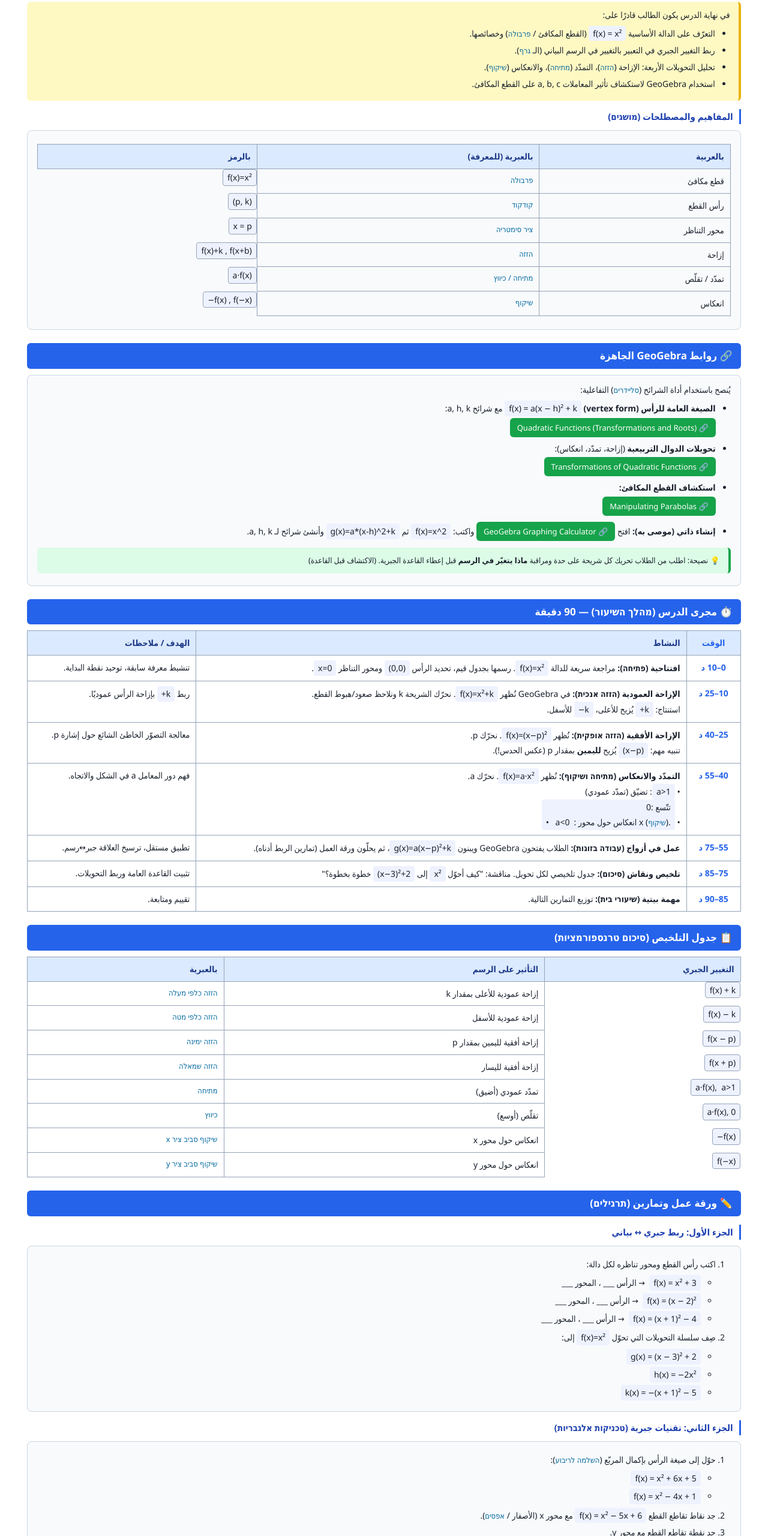
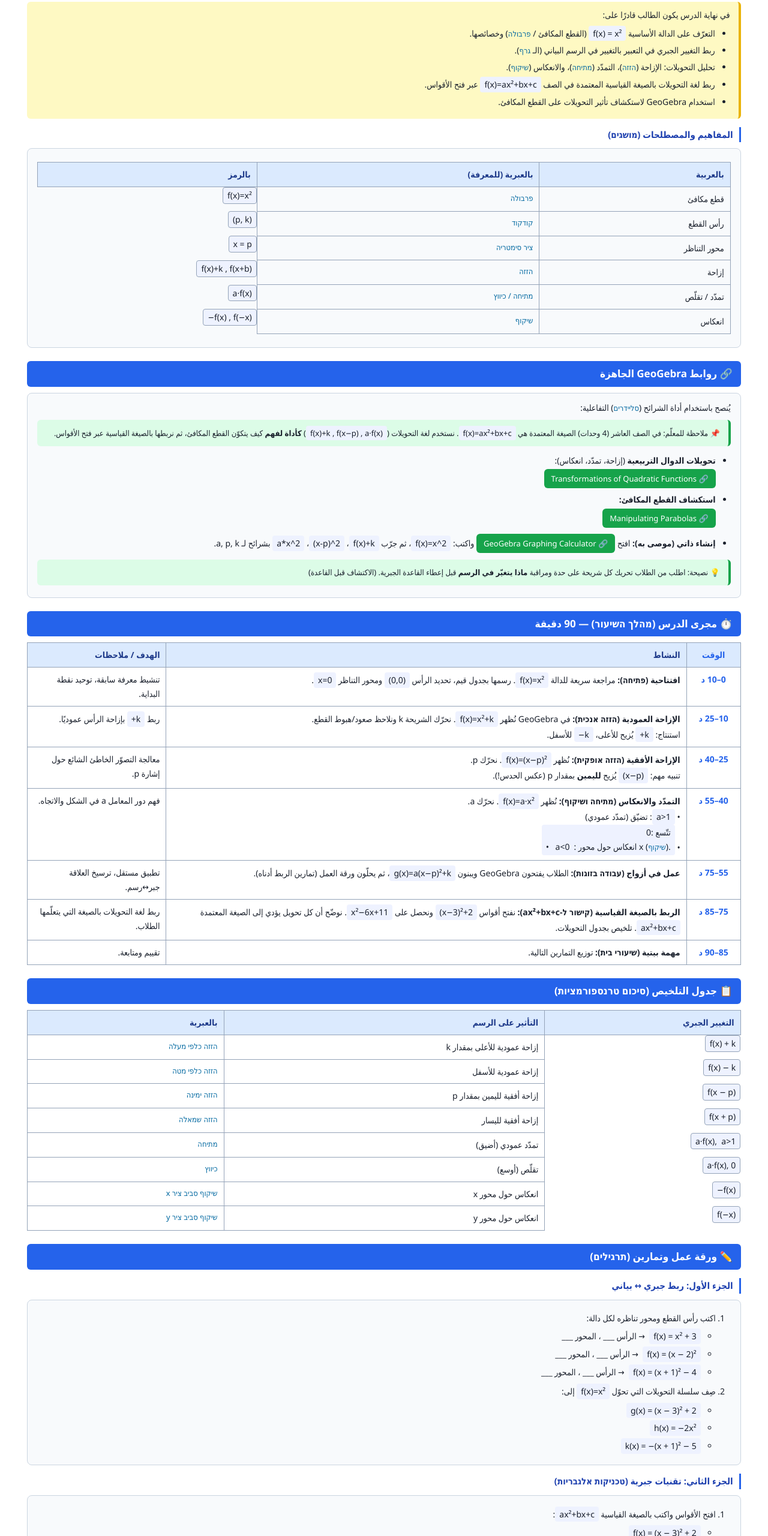
Before and after one commit to pccomplex/math, a plain HTML site: page lesson-plan.html in a window 1280 px wide. Shown: the part 239-2800 px from the top of the page at 60% size. Drawn offline with Linux system fonts and the light colour scheme.

Commit message:
Align lesson with grade 10 standard form ax2+bx+c; transformations as tool, link via expanding brackets

```diff
--- a/lesson-plan.html
+++ b/lesson-plan.html
@@ -68,8 +68,9 @@
         <ul>
             <li>التعرّف على الدالة الأساسية <span class="math">f(x) = x²</span> (القطع المكافئ / <span class="heb">פרבולה</span>) وخصائصها.</li>
             <li>ربط التغيير الجبري في التعبير بالتغيير في الرسم البياني (الـ <span class="heb">גרף</span>).</li>
-            <li>تحليل التحويلات الأربعة: الإزاحة (<span class="heb">הזזה</span>)، التمدّد (<span class="heb">מתיחה</span>)، والانعكاس (<span class="heb">שיקוף</span>).</li>
-            <li>استخدام GeoGebra لاستكشاف تأثير المعاملات a, b, c على القطع المكافئ.</li>
+            <li>تحليل التحويلات: الإزاحة (<span class="heb">הזזה</span>)، التمدّد (<span class="heb">מתיחה</span>)، والانعكاس (<span class="heb">שיקוף</span>).</li>
+            <li>ربط لغة التحويلات بالصيغة القياسية المعتمدة في الصف <span class="math">f(x)=ax²+bx+c</span> عبر فتح الأقواس.</li>
+            <li>استخدام GeoGebra لاستكشاف تأثير التحويلات على القطع المكافئ.</li>
         </ul>
     </div>
 
@@ -89,11 +90,12 @@
     <h2>🔗 روابط GeoGebra الجاهزة</h2>
     <div class="box">
         <p>يُنصح باستخدام أداة الشرائح (<span class="heb">סליידרים</span>) التفاعلية:</p>
+        <div class="tip" style="margin-bottom:12px;">
+            📌 ملاحظة للمعلّم: في الصف العاشر (4 وحدات) الصيغة المعتمدة هي <span class="math">f(x)=ax²+bx+c</span>.
+            نستخدم لغة التحويلات (<span class="math">f(x)+k , f(x−p) , a·f(x)</span>) <strong>كأداة لفهم</strong> كيف يتكوّن القطع المكافئ،
+            ثم نربطها بالصيغة القياسية عبر فتح الأقواس.
+        </div>
         <ul>
-            <li>
-                <strong>الصيغة العامة للرأس (vertex form)</strong> <span class="math">f(x) = a(x − h)² + k</span> مع شرائح a, h, k:<br>
-                <a class="ggb-link" href="https://www.geogebra.org/m/WwaynXpf" target="_blank">🔗 Quadratic Functions (Transformations and Roots)</a>
-            </li>
             <li>
                 <strong>تحويلات الدوال التربيعية</strong> (إزاحة، تمدّد، انعكاس):<br>
                 <a class="ggb-link" href="https://www.geogebra.org/m/f7naKJ3m" target="_blank">🔗 Transformations of Quadratic Functions</a>
@@ -105,7 +107,7 @@
             <li>
                 <strong>إنشاء ذاتي (موصى به):</strong> افتح
                 <a class="ggb-link" href="https://www.geogebra.org/graphing" target="_blank">🔗 GeoGebra Graphing Calculator</a>
-                واكتب: <span class="math">f(x)=x^2</span> ثم <span class="math">g(x)=a*(x-h)^2+k</span> وأنشئ شرائح لـ a, h, k.
+                واكتب: <span class="math">f(x)=x^2</span>، ثم جرّب <span class="math">f(x)+k</span>، <span class="math">(x-p)^2</span>، <span class="math">a*x^2</span> بشرائح لـ a, p, k.
             </li>
         </ul>
         <div class="tip">
@@ -143,8 +145,8 @@
         </tr>
         <tr>
             <td class="time-col">75–85 د</td>
-            <td><strong>تلخيص ونقاش (סיכום):</strong> جدول تلخيصي لكل تحويل. مناقشة: "كيف أحوّل <span class="math">x²</span> إلى <span class="math">(x−3)²+2</span> خطوة بخطوة؟"</td>
-            <td>تثبيت القاعدة العامة وربط التحويلات.</td>
+            <td><strong>الربط بالصيغة القياسية (קישור ל-ax²+bx+c):</strong> نفتح أقواس <span class="math">(x−3)²+2</span> ونحصل على <span class="math">x²−6x+11</span>. نوضّح أن كل تحويل يؤدي إلى الصيغة المعتمدة <span class="math">ax²+bx+c</span>. تلخيص بجدول التحويلات.</td>
+            <td>ربط لغة التحويلات بالصيغة التي يتعلّمها الطلاب.</td>
         </tr>
         <tr>
             <td class="time-col">85–90 د</td>
@@ -191,21 +193,21 @@
     <h3>الجزء الثاني: تقنيات جبرية (טכניקות אלגבריות)</h3>
     <div class="box">
         <ol>
-            <li>حوّل إلى صيغة الرأس بإكمال المربّع (<span class="heb">השלמה לריבוע</span>):
+            <li>افتح الأقواس واكتب بالصيغة القياسية <span class="math">ax²+bx+c</span>:
                 <ul>
-                    <li><span class="math">f(x) = x² + 6x + 5</span></li>
-                    <li><span class="math">f(x) = x² − 4x + 1</span></li>
+                    <li><span class="math">f(x) = (x − 3)² + 2</span></li>
+                    <li><span class="math">f(x) = −(x + 1)² − 5</span></li>
                 </ul>
             </li>
-            <li>جد نقاط تقاطع القطع <span class="math">f(x) = x² − 5x + 6</span> مع محور x (الأصفار / <span class="heb">אפסים</span>).</li>
-            <li>جد نقطة تقاطع القطع مع محور y.</li>
+            <li>جد نقاط تقاطع القطع <span class="math">f(x) = x² − 5x + 6</span> مع محور x (الأصفار / <span class="heb">אפסים</span>) بالتحليل إلى عوامل.</li>
+            <li>جد نقطة تقاطع القطع مع محور y، وجد إحداثي الرأس باستخدام <span class="math">x = −b/2a</span>.</li>
         </ol>
     </div>
 
     <h3>الجزء الثالث: تحدٍّ (للمتقدّمين)</h3>
     <div class="box">
         <ol>
-            <li>قطع مكافئ رأسه <span class="math">(2, −3)</span> ويمرّ بالنقطة <span class="math">(0, 1)</span>. جد معادلته بصيغة <span class="math">a(x−p)²+k</span>.</li>
+            <li>قطع مكافئ ناتج عن إزاحة <span class="math">x²</span> إلى الرأس <span class="math">(2, −3)</span> ويمرّ بالنقطة <span class="math">(0, 1)</span>. جد معادلته ثم اكتبها بالصيغة القياسية <span class="math">ax²+bx+c</span>.</li>
             <li>في GeoGebra: ابنِ القطعين <span class="math">f(x)=x²</span> و <span class="math">g(x)=(x−4)²</span>. ما إحداثيات نقطة تقاطعهما؟ تحقّق جبريًا.</li>
         </ol>
     </div>
@@ -214,9 +216,9 @@
     <div class="tip">
         <strong>الجزء 1.1:</strong> (0,3),x=0 · (2,0),x=2 · (−1,−4),x=−1<br>
         <strong>الجزء 1.2:</strong> إزاحة يمين 3 + أعلى 2 · تمدّد ×2 + انعكاس حول x · انعكاس + يسار 1 + أسفل 5<br>
-        <strong>الجزء 2.1:</strong> (x+3)²−4 · (x−2)²−3<br>
-        <strong>الجزء 2.2:</strong> الأصفار x=2, x=3 · <strong>2.3:</strong> تقاطع محور y عند (0,6)<br>
-        <strong>الجزء 3.1:</strong> a=1 → <span class="math">f(x)=(x−2)²−3</span> (تحقّق: f(0)=4−3=1 ✓)<br>
+        <strong>الجزء 2.1:</strong> x²−6x+11 · −x²−2x−6<br>
+        <strong>الجزء 2.2:</strong> الأصفار x=2, x=3 · <strong>2.3:</strong> تقاطع محور y عند (0,6)، الرأس عند x=5/2<br>
+        <strong>الجزء 3.1:</strong> a=1 → <span class="math">(x−2)²−3 = x²−4x+1</span> (تحقّق: f(0)=1 ✓)<br>
         <strong>الجزء 3.2:</strong> x²=(x−4)² → x=2، النقطة (2,4)
     </div>
 
```
